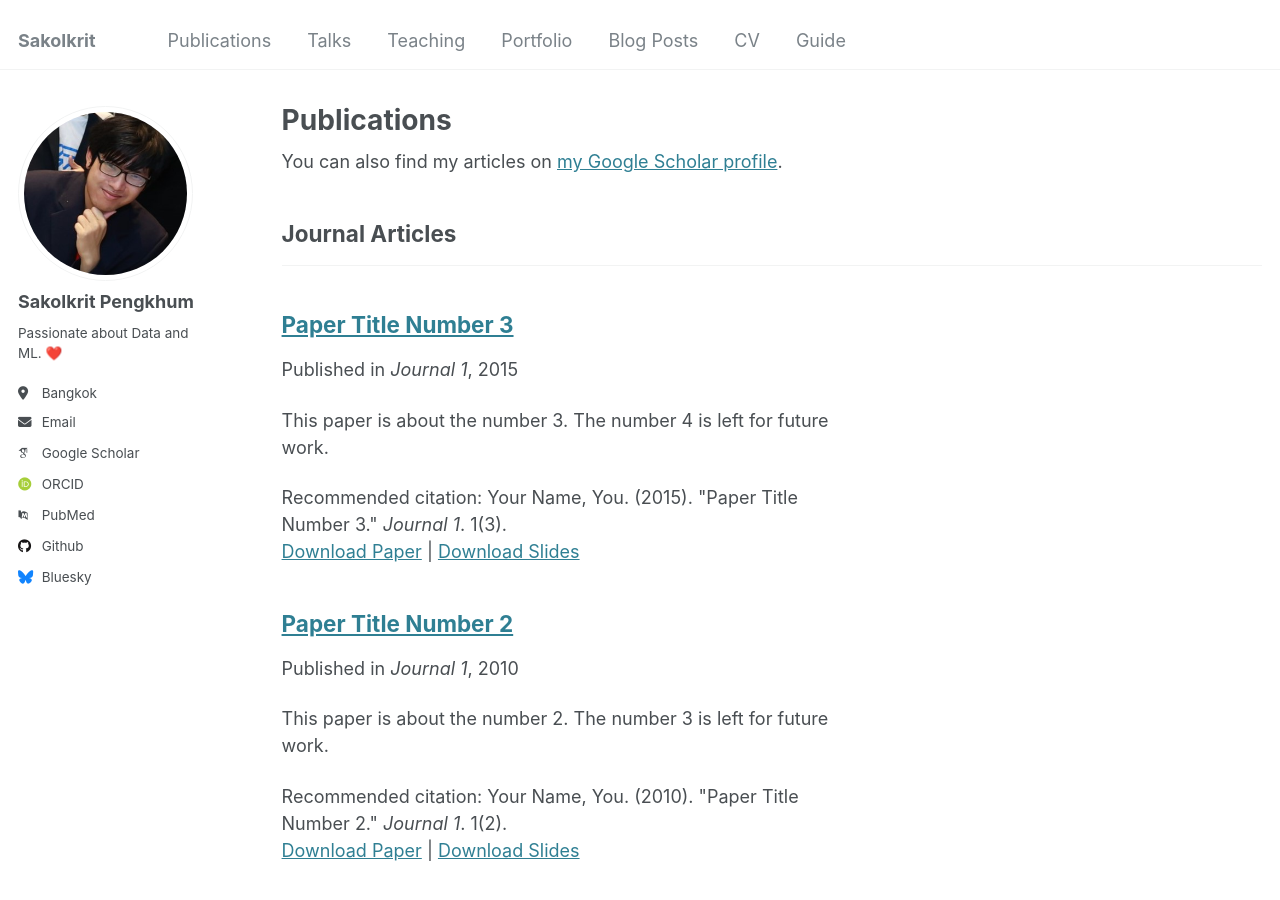
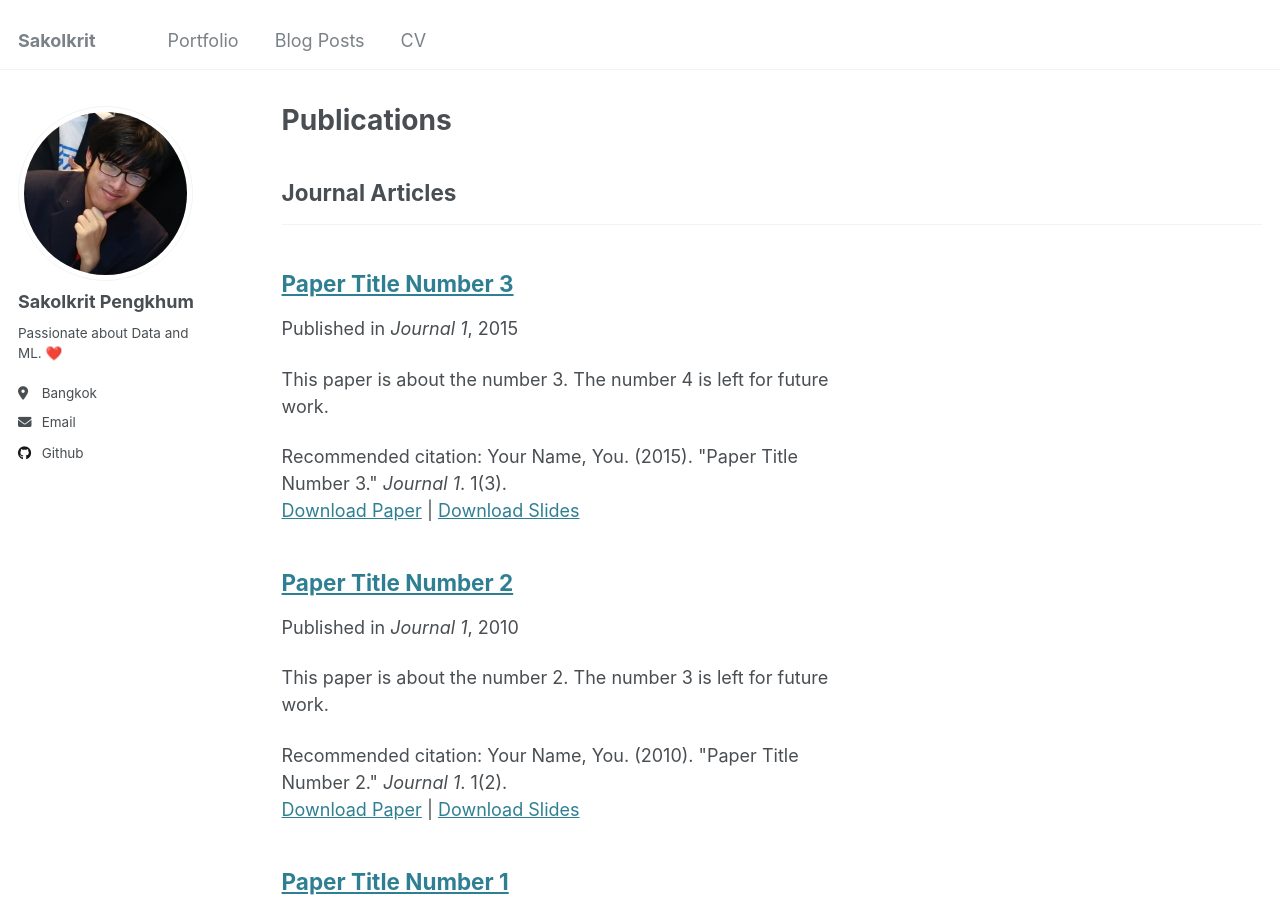
Before and after one commit to Sakolkrit/sakolkrit.github.io, a Jekyll site: the page built from _pages/publications.html, in a window 1280 px wide and 900 px high. Built offline with Jekyll 4.4.1, drawn with Linux system fonts in a browser that asks for light colours; some web fonts are replaced.

Commit message:
update info

```diff
--- a/_config.yml
+++ b/_config.yml
@@ -32,11 +32,11 @@ author:
 
   # Academic websites
   arxiv            : # URL - Update with the correct link to your profile
-  googlescholar    : "https://scholar.google.com/citations?user=PS_CX0AAAAAJ"
+  # googlescholar    : "https://scholar.google.com/citations?user=PS_CX0AAAAAJ"
   impactstory      : # URL
-  orcid            : "http://orcid.org/yourorcidurl"
+  # orcid            : "http://orcid.org/yourorcidurl"
   semantic         : # URL
-  pubmed           : "https://www.ncbi.nlm.nih.gov/pubmed/?term=john+snow"
+  # pubmed           : "https://www.ncbi.nlm.nih.gov/pubmed/?term=john+snow"
   researchgate     : # URL
   scopus           : # URL
 
@@ -49,7 +49,7 @@ author:
   stackoverflow    : # User number or user number and name (i.e., use "1" or "1/jeff-atwood")
 
   # Social media
-  bluesky          : "bsky.app" # Replace this with you Bluesky username
+  # bluesky          : "bsky.app" # Replace this with you Bluesky username
   facebook         : # Username
   flickr           : # Username
   foursquare       : # Username
@@ -130,7 +130,7 @@ yandex_site_verification :
 
 # Social Sharing
 twitter:
-  username               : &twitter
+  # username               : &twitter
 facebook:
   username               :
   app_id                 :
--- a/_pages/publications.html
+++ b/_pages/publications.html
@@ -1,7 +1,7 @@
 ---
 layout: archive
 title: "Publications"
-permalink: /publications/
+<!-- permalink: /publications/ -->
 author_profile: true
 ---
 
--- a/_pages/talks.html
+++ b/_pages/talks.html
@@ -1,7 +1,7 @@
 ---
 layout: archive
 title: "Talks and presentations"
-permalink: /talks/
+<!-- permalink: /talks/ -->
 author_profile: true
 ---
 
--- a/_pages/teaching.html
+++ b/_pages/teaching.html
@@ -1,7 +1,7 @@
 ---
 layout: archive
 title: "Teaching"
-permalink: /teaching/
+<!-- permalink: /teaching/ -->
 author_profile: true
 ---
 
```
Also changed, not shown: _data/navigation.yml (+9 -9 lines), _pages/markdown.md (+1 -1 lines).
